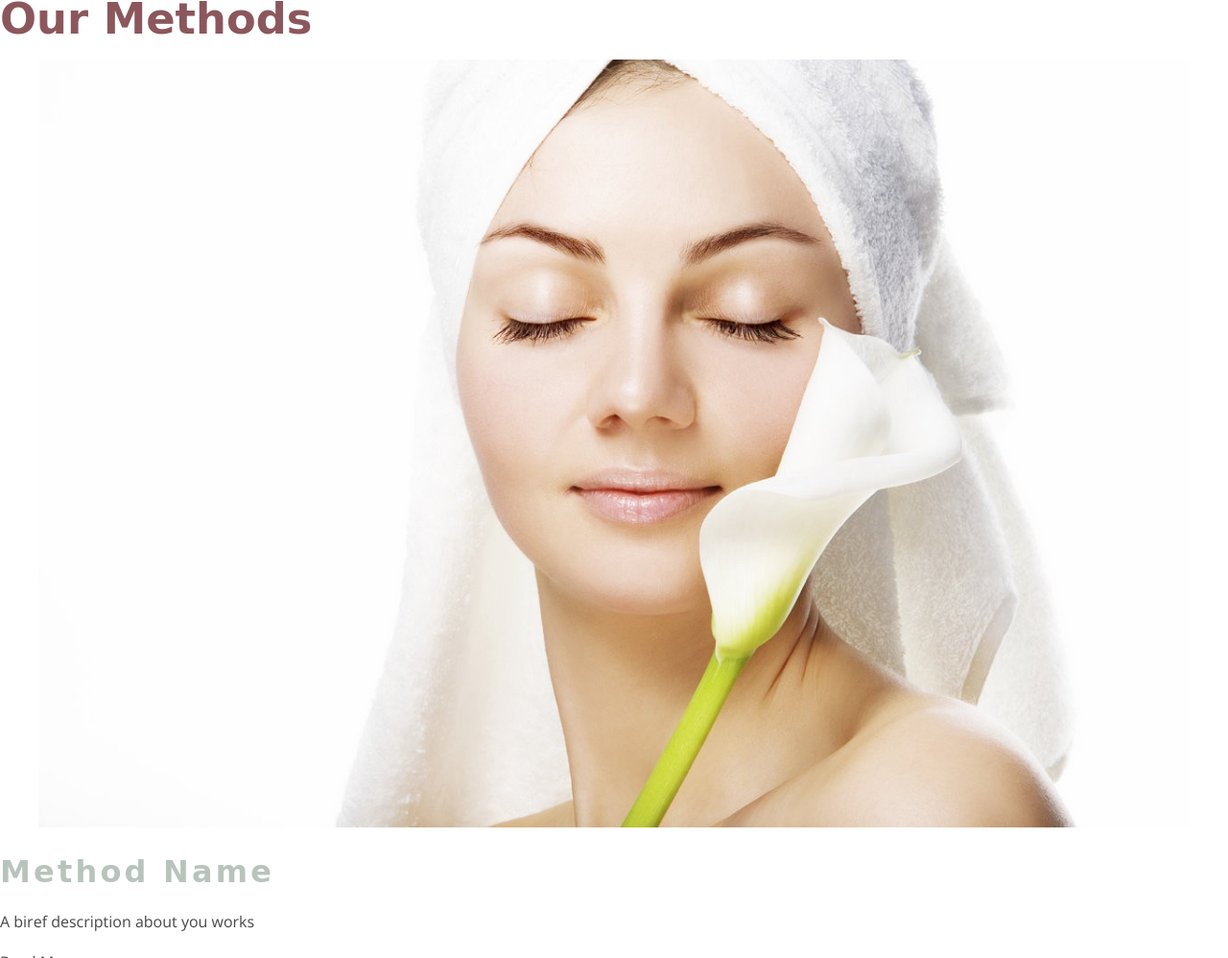
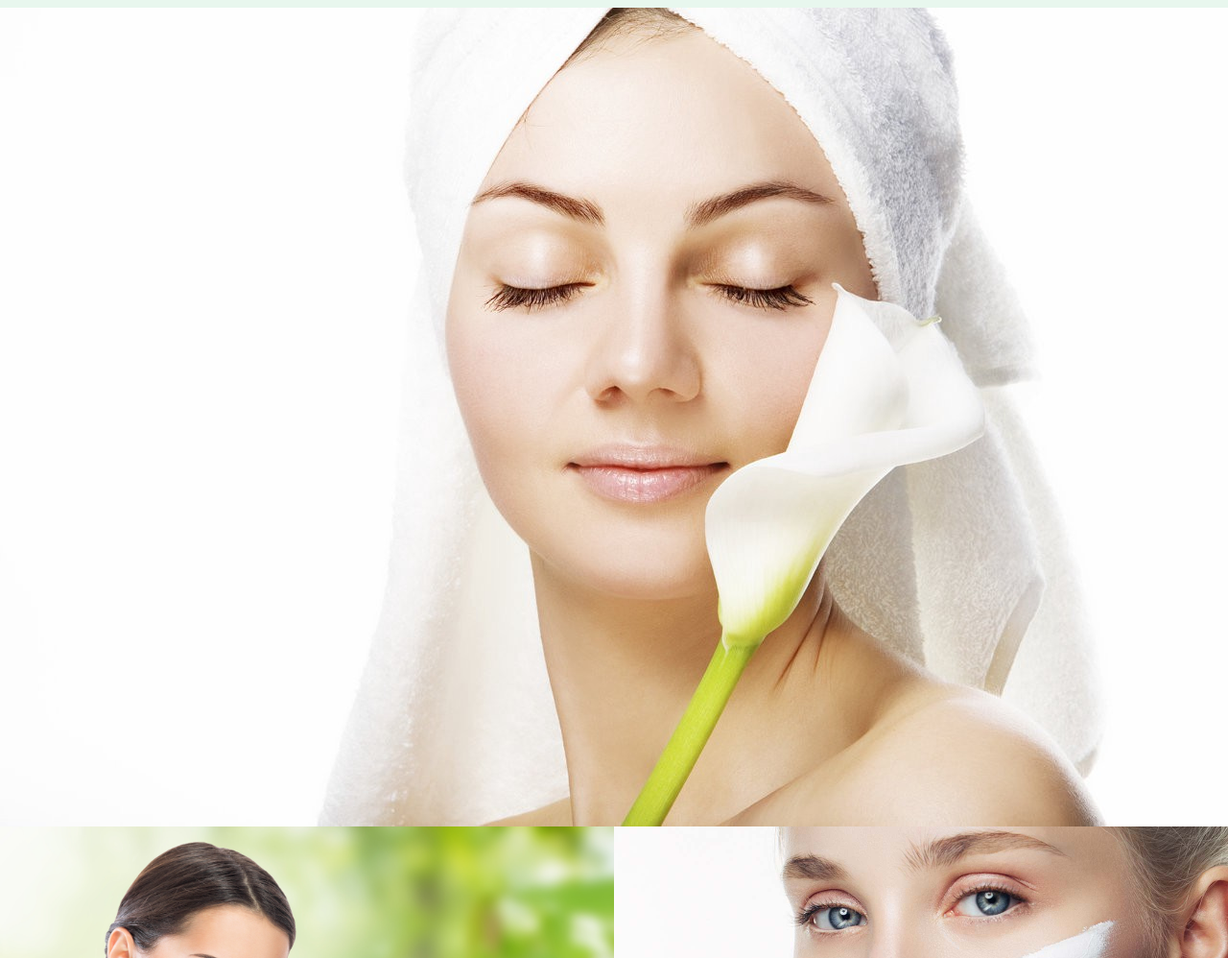
Before and after one commit to mrpat4/SkinCare-With-Grid, a website: page index.html in a window 1280 px wide. Shown: the part 1802-2800 px from the top of the page at 96% size. Drawn offline with nearby package versions, Linux system fonts and the light colour scheme; a web font is replaced by a local one.

Commit message:
Finishing our methods section

```diff
--- a/scss/Partials/_about-work.scss
+++ b/scss/Partials/_about-work.scss
@@ -2,6 +2,7 @@
     @include container;
     @include clearFix;
     margin-top: 2em;
+    margin-bottom: 2em;
 }
 .about-img{
     width: 326px;
--- a/scss/Partials/_all.scss
+++ b/scss/Partials/_all.scss
@@ -2,3 +2,4 @@
 @import "hero";
 @import "intro";
 @import "about-work";
+@import "our-method";
--- a/scss/Partials/_base.scss
+++ b/scss/Partials/_base.scss
@@ -17,6 +17,11 @@
     font-family: $h2-font;
     font-size: 2rem;
     letter-spacing: .2rem;
+    margin: 0;
+}
+
+p{
+    margin: 0;
 }
 
 a{
--- /dev/null
+++ b/scss/Partials/_our-method.scss
@@ -0,0 +1,83 @@
+.our-methods{
+    background:$myWhite;
+    padding: 2em 0;
+    text-align: center;
+}
+
+.method-item {
+    position: relative;
+    overflow: hidden;
+    margin: 0 auto;
+
+    img {
+        display: block;
+    }
+    figcaption {
+        position: absolute;
+        top: 100%;
+        bottom: 0;
+        right: 0;
+        left: 0 ;
+        background: rgba($myYellow, 0.7);
+        color: $myBlack;
+        text-align: left;
+        display: flex;
+        flex-direction: column;
+        padding: 1em ;
+        transition: top ease-in-out 250ms;
+
+        h2{
+            color:$myBlack;
+            font-weight: 800;
+            margin-bottom: auto;
+        }
+
+        p{
+            letter-spacing: .1rem;
+            line-height: .8rem;
+        }
+
+        a {
+           font-weight:bold;
+           font-size: 1rem;
+           border-bottom: 3px solid $myBlack;
+           align-self: flex-start;
+           letter-spacing: .18rem;
+        }
+    }
+
+    &:hover figcaption,
+    &:focus figcaption{
+        top: 0;
+    }
+
+}
+.method-title {
+    .featured &{ //it means .featured .method-title{}
+        font-size: 3rem;
+        padding-top: .5em;
+    }
+}
+
+.method-desc {
+    display: none;
+
+    .featured & {
+        display: block;
+        margin-bottom: 2em;
+        font-size: 1.2rem;
+        line-height: 1.7rem;
+    }
+}
+
+@supports(display: grid){
+    .method-items{
+        display: grid;
+        grid-template-columns: repeat(2,1fr);
+
+        .featured {
+            grid-column: 1/3;
+            grid-row:1;
+        }
+    }
+}
```
Also changed, not shown: index.html (+11 -6 lines), css/main.css, 1 other file.
